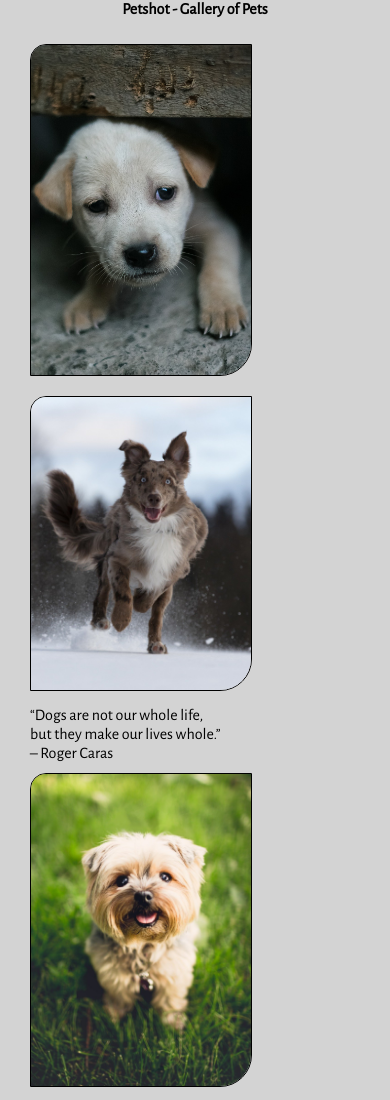
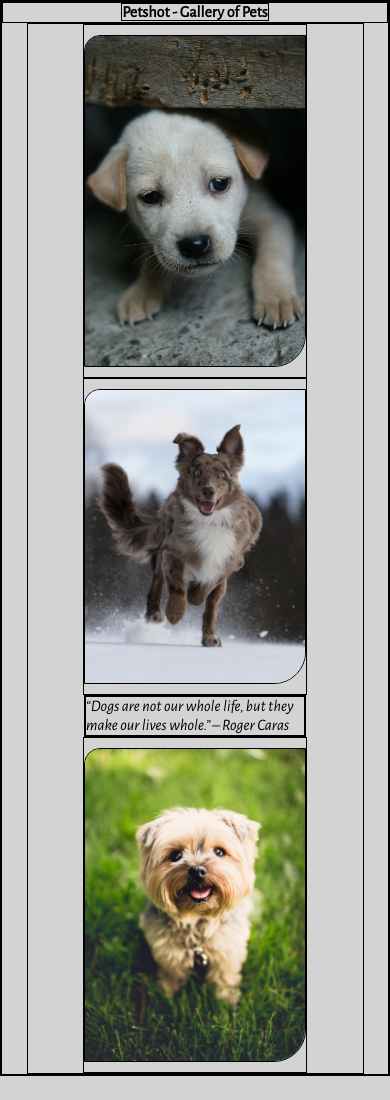
Before and after one commit to mariosdaskalas/petshot, a plain HTML site: page index.html in a window 390 px wide. After the commit the page ends 1076 px from the top, so only its background shows below. Drawn offline with nearby package versions, Linux system fonts and the light colour scheme.

Commit message:
Fix first row images for smartphones

```diff
--- a/index.html
+++ b/index.html
@@ -18,7 +18,9 @@
         </div>
         <div class="center">
             <img class="small" title="An enthuastic dog runs" src="/assets/images/2.jpg">
-            <p class="quote-one">“Dogs are not our whole life, but they make our lives whole.” – Roger Caras</p>
+        </div>
+        <div class="quote-one">
+            <p>“Dogs are not our whole life, but they make our lives whole.” – Roger Caras</p>
         </div>
         <div class="right">
             <img class="small" title="An impatient dog waits" src="/assets/images/3.jpg">
--- a/style.css
+++ b/style.css
@@ -2,6 +2,7 @@
 * {
     padding: 0;
     margin: 0;
+    border: 1px solid black;
 }
 body {
     font-family: 'Alegreya Sans', sans-serif;
@@ -46,10 +47,11 @@ a, a:visited {
 }
 .container {
     display: flex;
-    margin: 15px 30px;
-    width: 350px;
+    margin: 0 auto;
+    width: 335px;
+    justify-content: center;
+    align-items: center;
     flex-wrap: wrap;
-    /* border: 1px solid black; */
 }
 @media screen and (min-width: 800px) {
     .container {
@@ -57,14 +59,15 @@ a, a:visited {
         margin: 20px 70px;
         width: 1800px;
         justify-content: space-between;
+    }
 }
-}
-.left, .right {
-    display: inline-flex;
-    /* border: 1px solid red; */
+.left, .center, .right {
+    display: flex;
+    justify-content: center;
+    align-items: center;
 }
 @media screen and (min-width: 800px) {
-    .left, .right {
+    .left, .center, .right {
         display: inline-flex;
     }
 }
@@ -73,8 +76,6 @@ a, a:visited {
     height: auto;
     border-radius: 1rem 0 2rem 0;
     margin: 10px 0;
-    border: 1px solid black;
-    /* border: 1px solid green; */
 }
 @media screen and (min-width: 800px) {
     .small {
@@ -111,12 +112,6 @@ img:hover {
     }
 }
 .quote-one {
-    width: 195px;
-    /* border: 1px solid black; */
+    width: 220px;
+    font-style: italic;
 }
-@media screen and (min-width: 800px) {
-    .quote-one {
-        width: 530px;
-        font-size: 1.5rem;
-    }
-}
```
